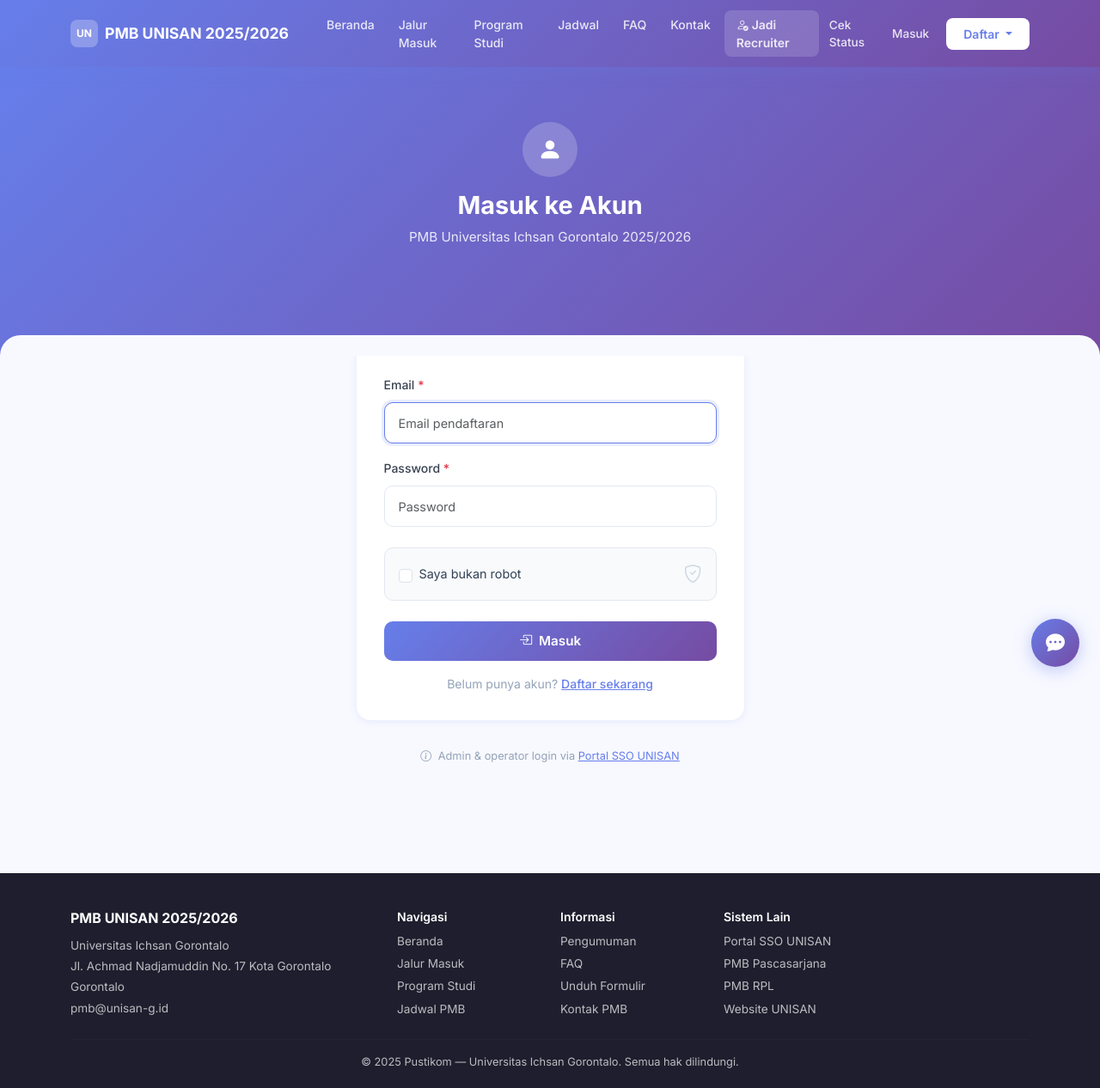
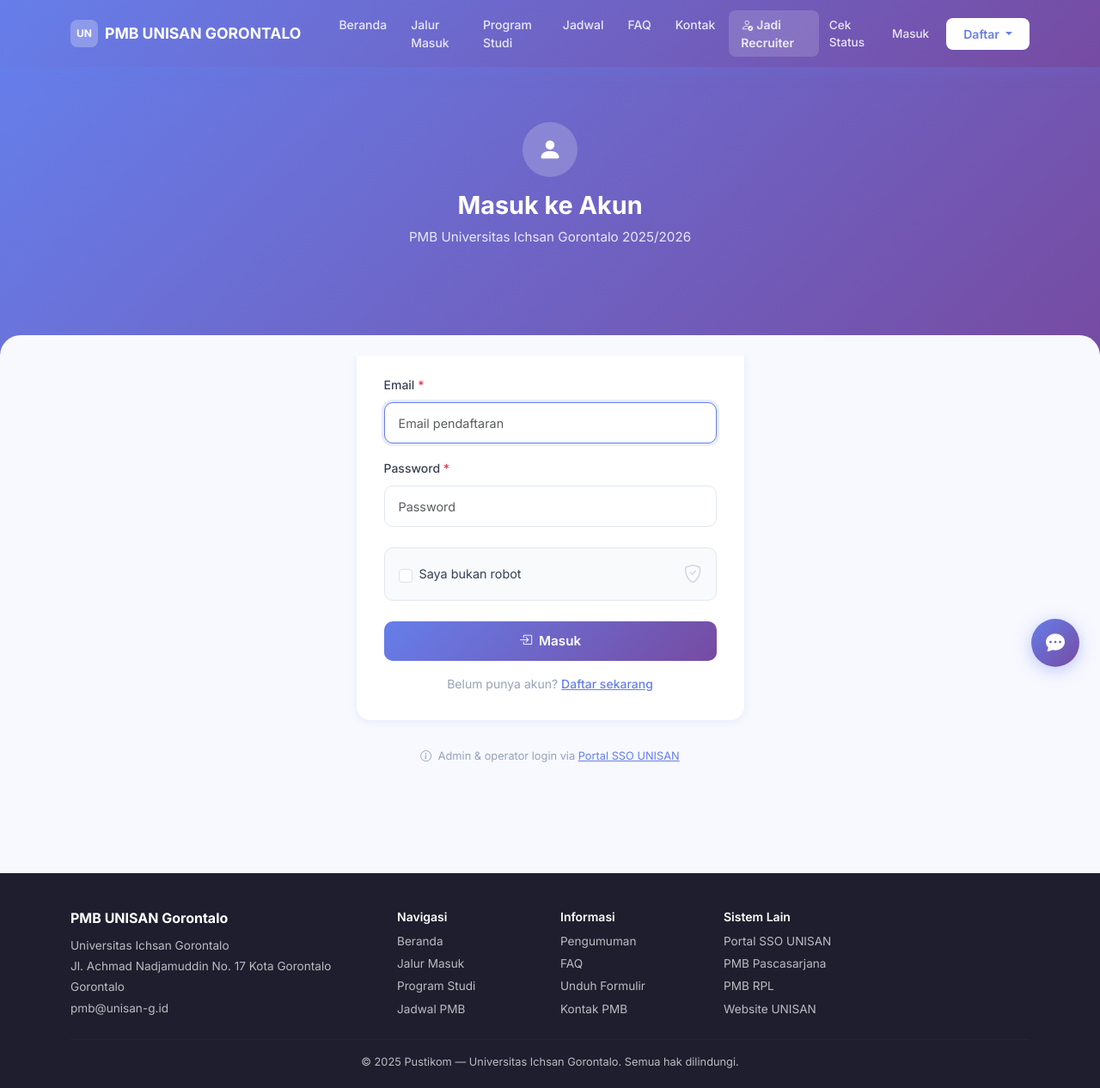
Before and after one commit to unisan-gtlo/sipmb-s1, a Django app: page /accounts/login/ in a window 1280 px wide. Shown: the whole page at 86% size. Run offline with Django 5.2, Linux system fonts and the light colour scheme.

Commit message:
Update Link

```diff
--- a/templates/base_publik.html
+++ b/templates/base_publik.html
@@ -3,7 +3,7 @@
 <head>
   <meta charset="UTF-8">
   <meta name="viewport" content="width=device-width, initial-scale=1.0">
-  <title>{% block title %}PMB UNISAN 2025/2026{% endblock %}</title>
+  <title>{% block title %}PMB UNISAN Gorontalo{% endblock %}</title>
 
   <!-- Bootstrap 5 -->
   <link href="https://cdn.jsdelivr.net/npm/bootstrap@5.3.3/dist/css/bootstrap.min.css" rel="stylesheet">
@@ -222,7 +222,7 @@
     <div class="container">
       <a class="navbar-brand d-flex align-items-center gap-2" href="/">
         <div style="width:32px;height:32px;border-radius:8px;background:rgba(255,255,255,0.25);display:flex;align-items:center;justify-content:center;font-weight:800;font-size:12px;">UN</div>
-        PMB UNISAN 2025/2026
+        PMB UNISAN GORONTALO
       </a>
       <button class="navbar-toggler border-0" type="button" data-bs-toggle="collapse" data-bs-target="#navMenu">
         <i class="bi bi-list text-white fs-4"></i>
@@ -321,7 +321,7 @@
     <div class="container">
       <div class="row g-4">
         <div class="col-md-4">
-          <div class="fw-700 text-white mb-2" style="font-size:1rem;font-weight:700">PMB UNISAN 2025/2026</div>
+          <div class="fw-700 text-white mb-2" style="font-size:1rem;font-weight:700">PMB UNISAN Gorontalo</div>
           <div style="font-size:.85rem;line-height:1.8">
             Universitas Ichsan Gorontalo<br>
             Jl. Achmad Nadjamuddin No. 17 Kota Gorontalo<br>
@@ -350,10 +350,10 @@
         <div class="col-md-4">
           <div class="text-white fw-600 mb-2" style="font-size:.875rem;font-weight:600">Sistem Lain</div>
           <div style="font-size:.85rem;display:flex;flex-direction:column;gap:6px">
-            <a href="#">Portal SSO UNISAN</a>
+            <a href="https://sso.unisan-g.id/"target="_blank">Portal SSO UNISAN</a>
             <a href="#">PMB Pascasarjana</a>
             <a href="#">PMB RPL</a>
-            <a href="#">Website UNISAN</a>
+            <a href="https://unisan.ac.id/"target="_blank">Website UNISAN</a>
           </div>
         </div>
       </div>
--- a/templates/publik/beranda.html
+++ b/templates/publik/beranda.html
@@ -1,5 +1,5 @@
 {% extends 'base_publik.html' %}
-{% block title %}PMB UNISAN 2025/2026 — Universitas Ichsan Gorontalo{% endblock %}
+{% block title %}PMB UNISAN 2026/2027 — Universitas Ichsan Gorontalo{% endblock %}
 
 {% block content %}
 
```
